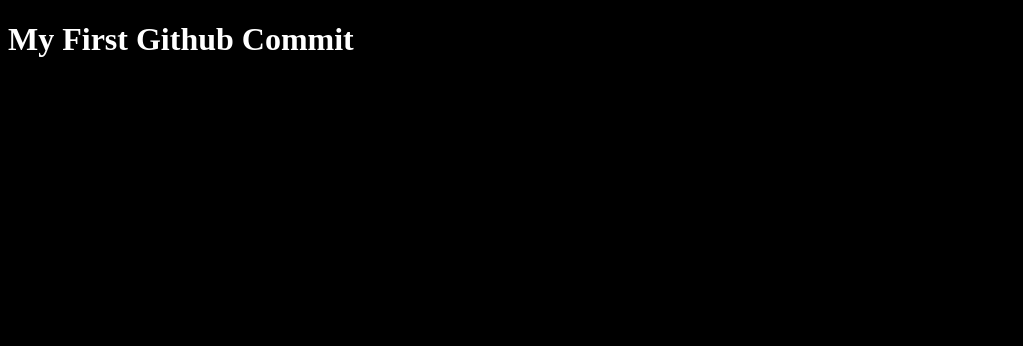
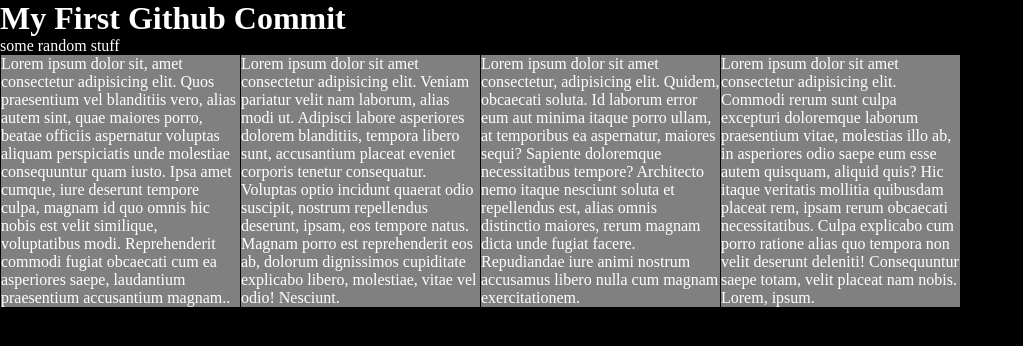
Before and after one commit to SgtHotPepper/mock-repo, a plain HTML site: page index.html in a window 1280 px wide. Shown: the whole page, without its empty margins (0-1023 px from the left). Drawn offline with Linux system fonts and the light colour scheme.

Commit message:
collumns

```diff
--- a/css/styles.css
+++ b/css/styles.css
@@ -1,4 +1,22 @@
+* {
+    margin: 0;
+    padding: 0;
+    box-sizing: border-box;
+
+}
 body {
     background-color: black;
     color: white;
 }
+.row {
+    width: 75%;
+}
+.col {
+    float: left;
+    border-left: 1px solid black;
+    background-color: grey;
+    width: 25%
+}
+.clearfix {
+    clear: both;
+}
--- a/index.html
+++ b/index.html
@@ -10,5 +10,19 @@
 <body>
     <h1>My First Github Commit</h1>
 
+    <p>some random stuff</p>
+
+    <div class="row">
+        <div class="col">Lorem ipsum dolor sit, amet consectetur adipisicing elit. Quos praesentium vel blanditiis vero, alias autem sint, quae maiores porro, beatae officiis aspernatur voluptas aliquam perspiciatis unde molestiae consequuntur quam iusto.
+        Ipsa amet cumque, iure deserunt tempore culpa, magnam id quo omnis hic nobis est velit similique, voluptatibus modi. Reprehenderit commodi fugiat obcaecati cum ea asperiores saepe, laudantium praesentium accusantium magnam..</div>
+        <div class="col">Lorem ipsum dolor sit amet consectetur adipisicing elit. Veniam pariatur velit nam laborum, alias modi ut. Adipisci labore asperiores dolorem blanditiis, tempora libero sunt, accusantium placeat eveniet corporis tenetur consequatur.
+        Voluptas optio incidunt quaerat odio suscipit, nostrum repellendus deserunt, ipsam, eos tempore natus. Magnam porro est reprehenderit eos ab, dolorum dignissimos cupiditate explicabo libero, molestiae, vitae vel odio! Nesciunt.</div>
+        <div class="col">Lorem ipsum dolor sit amet consectetur, adipisicing elit. Quidem, obcaecati soluta. Id laborum error eum aut minima itaque porro ullam, at temporibus ea aspernatur, maiores sequi? Sapiente doloremque necessitatibus tempore?
+        Architecto nemo itaque nesciunt soluta et repellendus est, alias omnis distinctio maiores, rerum magnam dicta unde fugiat facere. Repudiandae iure animi nostrum accusamus libero nulla cum magnam exercitationem.</div>
+        <div class="col">Lorem ipsum dolor sit amet consectetur adipisicing elit. Commodi rerum sunt culpa excepturi doloremque laborum praesentium vitae, molestias illo ab, in asperiores odio saepe eum esse autem quisquam, aliquid quis?
+        Hic itaque veritatis mollitia quibusdam placeat rem, ipsam rerum obcaecati necessitatibus. Culpa explicabo cum porro ratione alias quo tempora non velit deserunt deleniti! Consequuntur saepe totam, velit placeat nam nobis.  Lorem, ipsum.</div>
+    </div>
+    <div class="clearfix"></div>
+
 </body>
 </html>
```
